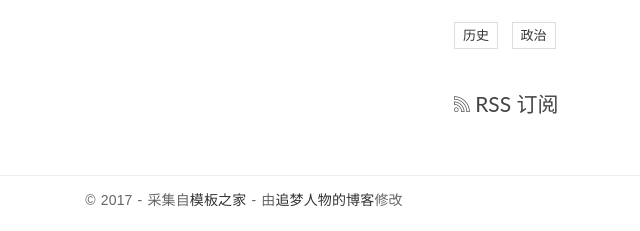
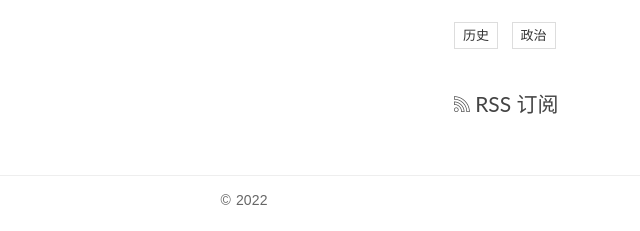
Before and after one commit to linvie/django_blog, a Django app: page / in a window 1280 px wide. Shown: the part 584-815 px from the top of the page, without its empty margins (396-1036 px from the left). Run offline with Django 4.2, Linux system fonts and the light colour scheme; data comes from the database, SQL or seed files in the repository; both versions use the stored data as it was after the commit; some libraries are stand-ins or nearby versions.

Commit message:
部署修改

```diff
--- a/templates/base.html
+++ b/templates/base.html
@@ -103,9 +103,7 @@
     <div class="container">
         <div class="row">
             <div class="col-md-12">
-                <p class="copyright">&copy 2017 - 采集自<a href="http://www.cssmoban.com/"
-                                                        target="_blank" title="模板之家">模板之家</a>
-                    - 由<a href="http://zmrenwu.com/" title="网页模板" target="_blank">追梦人物的博客</a>修改
+                <p class="copyright">&copy 2022
                 </p>
             </div>
         </div>
--- a/templates/blog/index.html
+++ b/templates/blog/index.html
@@ -212,9 +212,7 @@
     <div class="container">
         <div class="row">
             <div class="col-md-12">
-                <p class="copyright">&copy 2017 - 采集自<a href="http://www.cssmoban.com/"
-                                                        target="_blank" title="模板之家">模板之家</a>
-                    - 由<a href="http://zmrenwu.com/" title="网页模板" target="_blank">追梦人物的博客</a>修改
+                <p class="copyright">&copy 2022
                 </p>
             </div>
         </div>
```
Also changed, not shown: django_blog/settings.py (+5 -2 lines), db.sqlite3.
